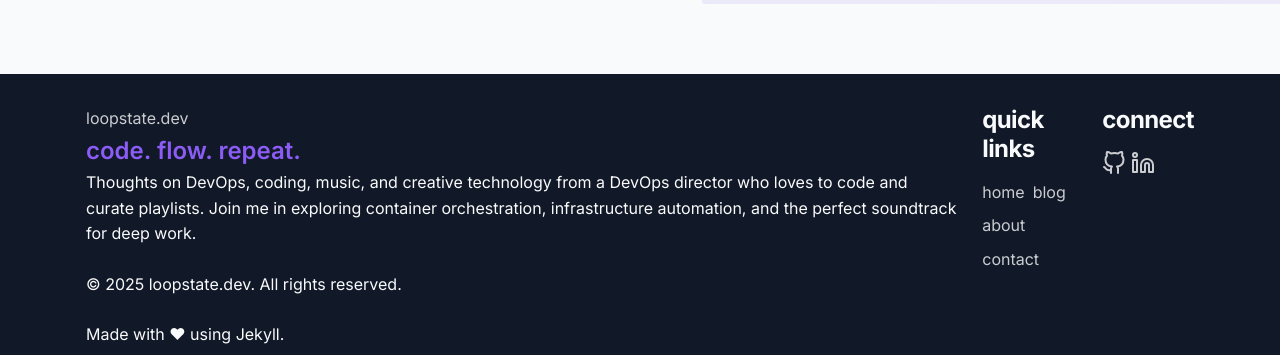
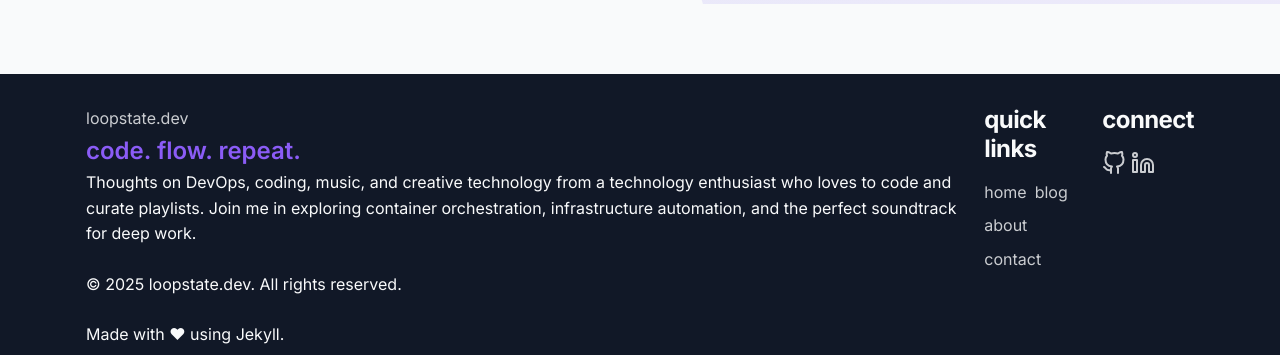
Before and after one commit to loopstate-dev/loopstate-dev.github.io, a Jekyll site: the page built from index.markdown, in a window 1280 px wide and 900 px high, scrolled down 190 px. Shown: the part 520-875 px from the top of the window. Built offline with Jekyll 4.4.1, drawn with Linux system fonts in a browser that asks for light colours.

Commit message:
update about

```diff
--- a/_config.yml
+++ b/_config.yml
@@ -2,7 +2,7 @@
 title: loopstate.dev
 email: chris@loopstate.dev
 description: >-
-  Thoughts on DevOps, coding, music, and creative technology from a DevOps director
+  Thoughts on DevOps, coding, music, and creative technology from a technology enthusiast
   who loves to code and curate playlists. Join me in exploring container orchestration,
   infrastructure automation, and the perfect soundtrack for deep work.
 baseurl: "" # the subpath of your site, e.g. /blog
```
